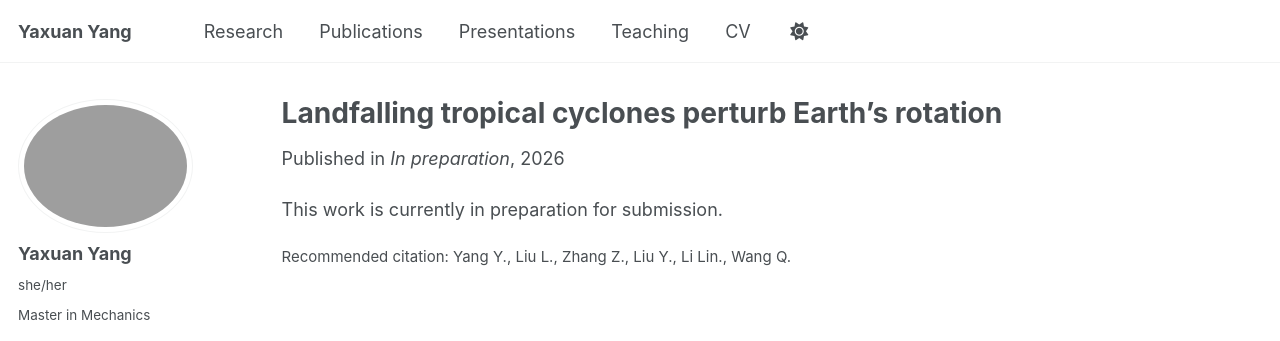
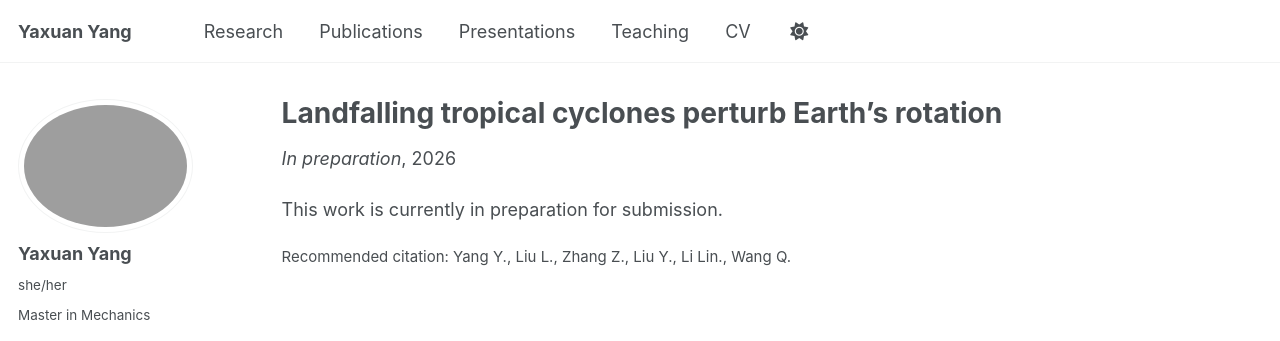
Before and after one commit to yyx-git/yyx-git.github.io, a Jekyll site: the page built from _publications/Landfalling tropical.md, in a window 1280 px wide. Shown: the top 341 px of the page. Built offline with Jekyll 4.4.1, drawn with Linux system fonts in a browser that asks for light colours; some web fonts are replaced; a script bundle is joined from its source files by our own code; library files that are not in the unit come from our copies.

Commit message:
Update single.html

```diff
--- a/_layouts/single.html
+++ b/_layouts/single.html
@@ -37,7 +37,11 @@ layout: default
         {% if page.collection == 'teaching' %}
           <p> {{ page.type }}, <i>{{ page.venue }}</i>, {{ page.date | default: "1900-01-01" | date: "%Y" }} </p>
         {% elsif page.venue and page.date %}
-          <p>Published in <i>{{ page.venue }}</i>, {{ page.date | default: "1900-01-01" | date: "%Y" }} </p>
+          {% if page.venue == "In preparation" %}
+            <p><i>{{ page.venue }}</i>, {{ page.date | default: "1900-01-01" | date: "%Y" }}</p>
+          {% else %}
+            <p>Published in <i>{{ page.venue }}</i>, {{ page.date | default: "1900-01-01" | date: "%Y" }}</p>
+          {% endif %}
         {% elsif page.date %}
           <p class="page__date"><strong><i class="fa fa-fw fa-calendar" aria-hidden="true"></i> {{ site.data.ui-text[site.locale].date_label | default: "Published:" }}</strong> <time datetime="{{ page.date | date_to_xmlschema }}">{{ page.date | default: "1900-01-01" | date: "%B %d, %Y" }}</time></p>
         {% endif %}
```
